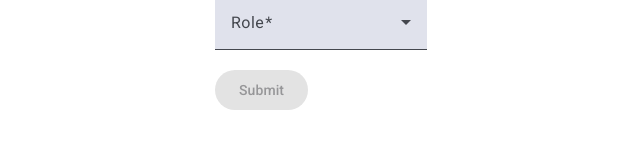
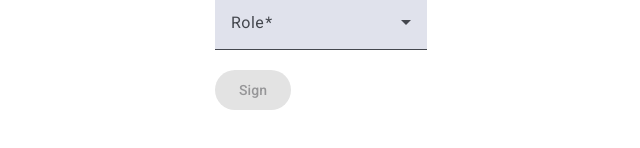
Before and after one commit to Michal-Frishman/CoursesOnline, an Angular app in the folder CourseOnlineClient/: page /login in a window 1280 px wide. Both pictures are taken after a click on the button "Sign up". Shown: the part 462-610 px from the top of the page, without its empty margins (275-915 px from the left). Built offline with nearby package versions, Linux system fonts and the light colour scheme.

Commit message:
change tsconfig

```diff
--- a/CourseOnlineClient/src/app/components/auth/sign-up/sign-up.component.html
+++ b/CourseOnlineClient/src/app/components/auth/sign-up/sign-up.component.html
@@ -1,58 +1,4 @@
-<!-- <form [formGroup]="signUpForm" (submit)="signUp()">
-    <div class="formGroup">
-        <label for="name">name: </label>
-        <input class="form-control" type="text" name="name" id="name" formControlName="name">
-    </div>
-
-    @if(this.signUpForm.get('name')?.invalid && signUpForm.get('name')?.touched){
-    <small>name is required and at least 3 characters</small>
-    }
-    <div class="formGroup">
-        <label for="email">email: </label>
-        <input class="form-control" type="email" name="email" id="email" formControlName="email">
-    </div>
-    @if(this.signUpForm.get('email')?.invalid && signUpForm.get('email')?.touched){
-    <small>email is required</small>
-    }
-    <div class="formGroup">
-        <label for="password">password: </label>
-        <input class="form-control" type="text" name="password" id="password" formControlName="password">
-    </div>
-    @if(this.signUpForm.get('password')?.invalid && signUpForm.get('password')?.touched){
-    <small>password is required</small>
-    }
-    <div class="formGroup">
-
-        <label for="role">role: </label>
-        <br>
-        <input class="form-control" type="radio" name="role" id="admin" value="admin" formControlName="role">Admin
-        <input class="form-control" type="radio" name="role" id="student" value="student" formControlName="role">Student
-        <input class="form-control" type="radio" name="role" id="teacher" value="teacher" formControlName="role">Teacher
-    </div>
-
-    @if(this.signUpForm.get('role')?.invalid && signUpForm.get('role')?.touched){
-    <small>role is required</small>
-    }
-    <button [disabled]="this.signUpForm.invalid" type="submit">submit</button>
-</form>
-   -->
-<!-- <mat-form-field>
-    <mat-label>Input</mat-label>
-    <input matInput>
-  </mat-form-field>
-  <mat-form-field>
-    <mat-label>Select</mat-label>
-    <mat-select>
-      <mat-option value="one">First option</mat-option>
-      <mat-option value="two">Second option</mat-option>
-    </mat-select>
-  </mat-form-field>
-  <mat-form-field>
-    <mat-label>Textarea</mat-label>
-    <textarea matInput></textarea>
-  </mat-form-field> -->
 <div class="form-container">
-
     <form [formGroup]="signUpForm" (submit)="signUp()">
         <mat-form-field appearance="fill">
             <mat-label>Name</mat-label>
@@ -99,5 +45,6 @@
             </mat-error>}
         </div>
 
-    <button mat-raised-button [disabled]="signUpForm.invalid" type="submit">Submit</button>
-</form>    </div>
+        <button mat-raised-button [disabled]="signUpForm.invalid" type="submit">Sign</button>
+    </form>
+</div>
--- a/CourseOnlineClient/tsconfig.json
+++ b/CourseOnlineClient/tsconfig.json
@@ -15,7 +15,7 @@
     "sourceMap": true,
     "declaration": false,
     "experimentalDecorators": true,
-    "moduleResolution": "bundler",
+    "moduleResolution": "node",
     "importHelpers": true,
     "target": "ES2022",
     "module": "ES2022",
```
Lines whose indentation alone changed are shown as unchanged.
